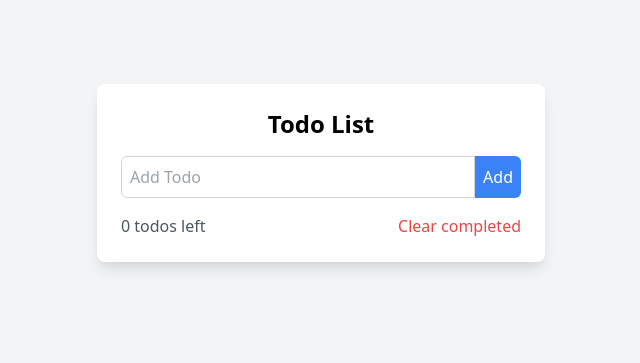
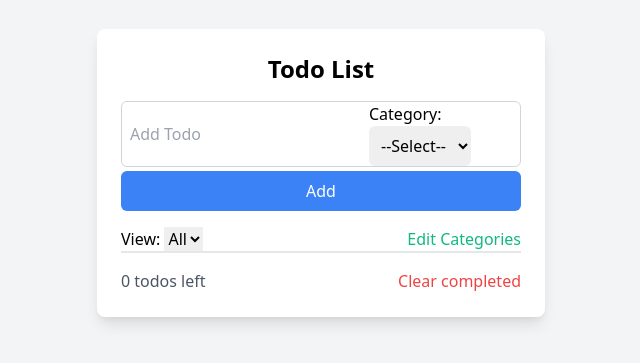
Before and after one commit to cesrr/cesar-todoApp, a website built with Vite: page index.html in a window 1280 px wide. Shown: the part 227-590 px from the top of the page, without its empty margins (319-959 px from the left). Built offline with nearby package versions, Linux system fonts and the light colour scheme.

Commit message:
updated html for categories

```diff
--- a/index.html
+++ b/index.html
@@ -1,5 +1,6 @@
 <!DOCTYPE html>
 <html lang="en">
+
 <head>
     <meta charset="UTF-8">
     <meta name="viewport" content="width=device-width, initial-scale=1.0">
@@ -7,16 +8,42 @@
     <link rel="stylesheet" href="https://cdn.jsdelivr.net/npm/tailwindcss@2.2.19/dist/tailwind.min.css">
     <title>Todo App</title>
 </head>
+
 <body class="bg-gray-100 flex items-center justify-center min-h-screen">
     <div class="bg-white shadow-lg rounded-lg p-6 w-full max-w-md">
         <header class="mb-4">
             <h1 class="text-2xl font-bold text-center">Todo List</h1>
-            <form id="todo-form" class="flex mt-4">
-                <input type="text" id="new-todo" placeholder="Add Todo" required class="flex-grow p-2 border border-gray-300 rounded-l-md focus:outline-none focus:ring-2 focus:ring-blue-500">
-                <button id="add-button" type="submit" class="bg-blue-500 text-white p-2 rounded-r-md hover:bg-blue-600">Add</button>
+
+            <form id="todo-form" class="mt-4">
+
+                <div class="border border-gray-300 rounded-md flex">
+                    <input type="text" id="new-todo" placeholder="Add Todo" required
+                        class="flex-auto p-2 rounded-md focus:outline-none focus:ring-2 focus:ring-blue-500">
+                    <div>
+                        <label for="category-select">Category:</label>
+
+                        <select class="rounded-md p-2 focus:outline-none focus:ring-2 focus:ring-blue-500" name="category"
+                            id="category-select">
+                            <option value="">--Select--</option>
+                        </select>
+                    </div>
+
+                </div>
+                <button id="add-button" type="submit"
+                    class="mt-1 bg-blue-500 text-white p-2 rounded-md hover:bg-blue-600 w-full">Add</button>
             </form>
         </header>
         <main>
+            <div class="flex justify-between mb-2 border-b-2">
+                <div>
+                    <label for="pet-select">View:</label>
+
+                    <select name="category" id="category-select">
+                        <option value="">All</option>
+                    </select>
+                </div>
+                <button class="text-green-500 hover:underline">Edit Categories</button>
+            </div>
             <ul id="todo-view" class="list-none p-0">
                 <!-- Todo items will be dynamically added here -->
             </ul>
@@ -27,4 +54,5 @@
         </footer>
     </div>
 </body>
+
 </html>
```
